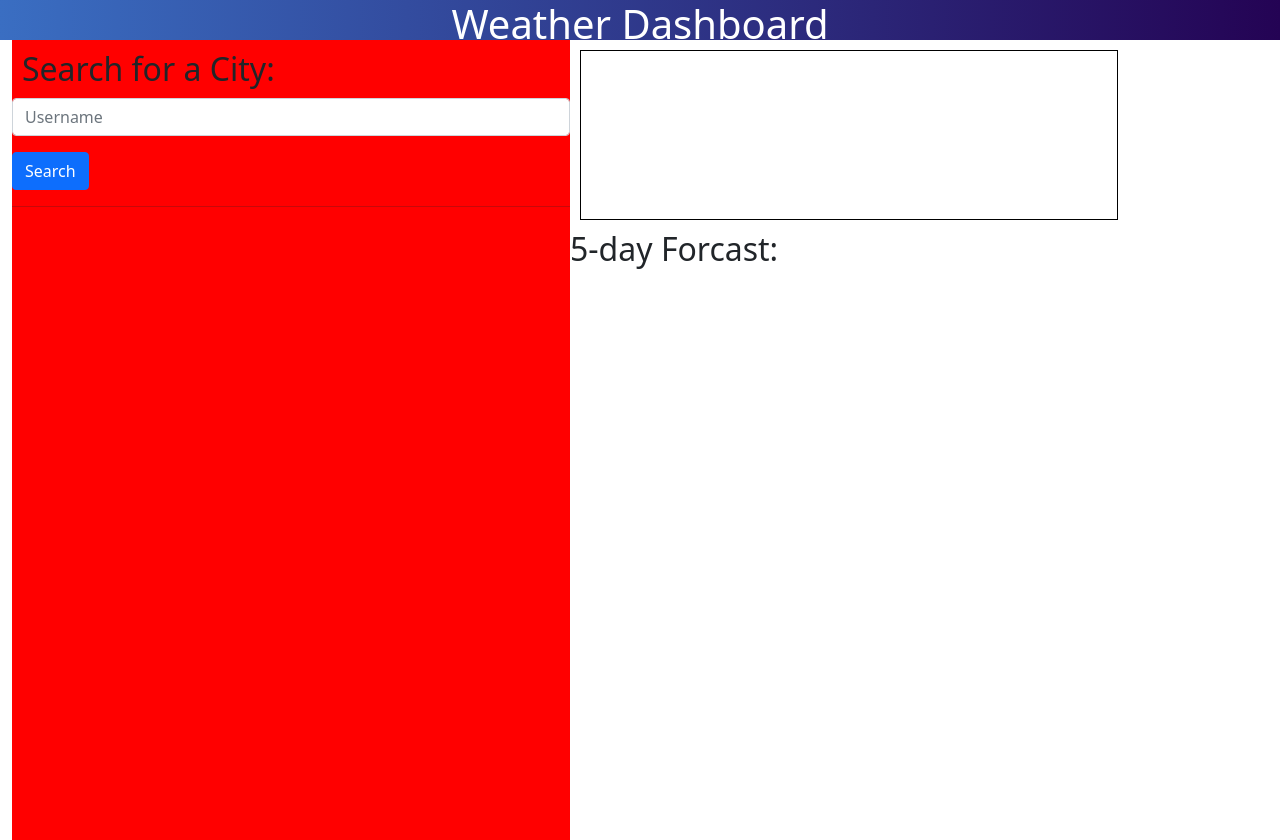
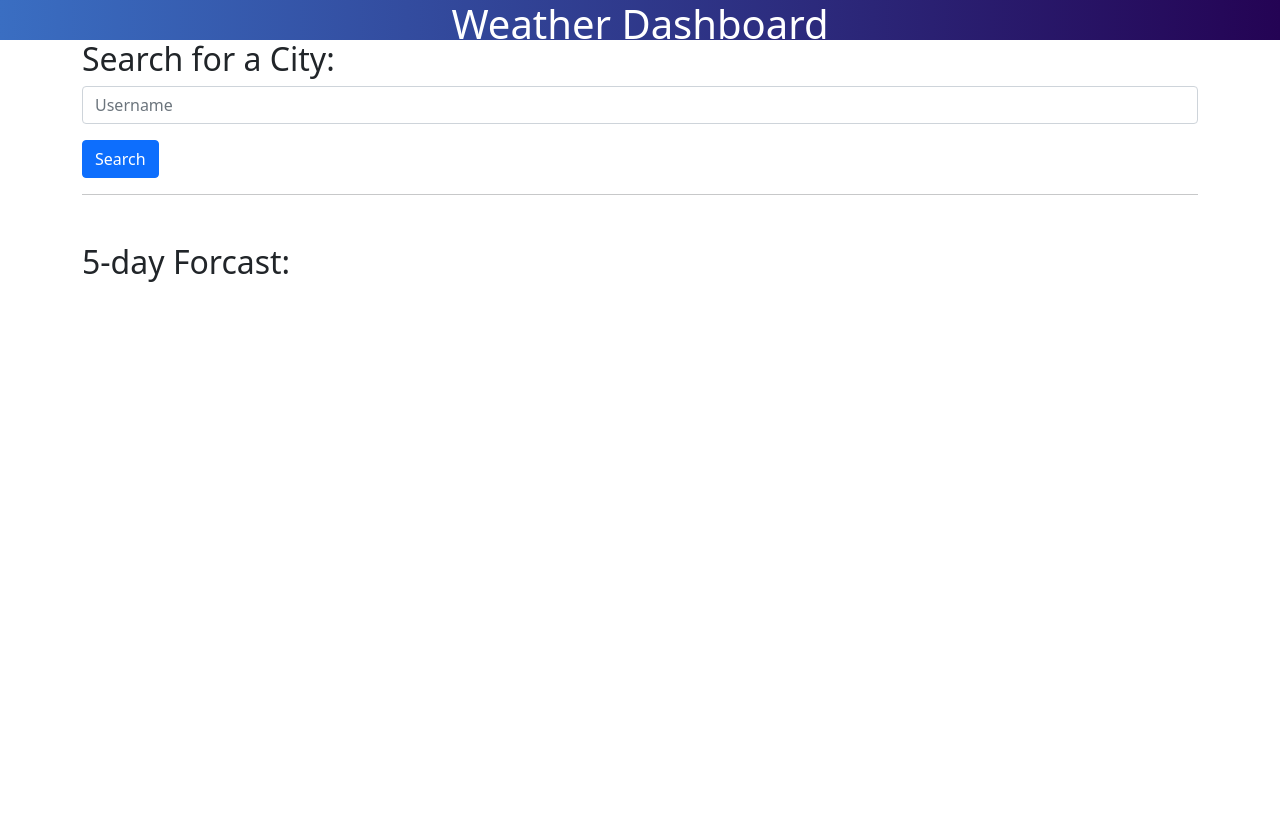
Before and after one commit to paulooliveira152012/weather, a plain HTML site: page index.html in a window 1280 px wide. After the commit the page ends 800 px from the top, so only its background shows below. Drawn offline with nearby package versions, Linux system fonts and the light colour scheme.

Commit message:
bootstrap implementation

```diff
--- a/assets/JavaScript/script.js
+++ b/assets/JavaScript/script.js
@@ -43,11 +43,7 @@ function convertCityName(cityName) {
       getWheather(data[0].lat, data[0].lon);
     });
 }
-/* ----------------------------------------------------------- */
 
-/* ----------------------------------------------------------- */
-// GETTING THE DATA FOR THAT CITY
-// http://openweathermap.org/img/wn/10d@2x.png
 // creating variables referencing to the elements where information will be displayed
 var temp = document.querySelector("#temp");
 var hum = document.querySelector("#hum");
--- a/assets/css/style.css
+++ b/assets/css/style.css
@@ -16,42 +16,6 @@ header {
 header h1 {
     text-align: center;
     color: white;
-}
-
-main {
-    display: flex;
-    height: 100vh;
-    position: absolute;
-}
-
-aside {
-    background-color: red;
-    flex: 3;
-    position: relative;
-    height: 100vh;
-}
-
-aside h2 {
-    margin: 10px;
-}
-
-
-aside input {
-    width: 90%;
-}
-
-
-.container {
-    /* background-color: green; */
-    flex: 2.5;
-}
-
-.top {
-    border: 1px solid black;
-    height: 170px;
-    margin: 10px;
-    padding: 10px;
-    line-height: 20px;
 }
 
 #cardsContainer {
```
